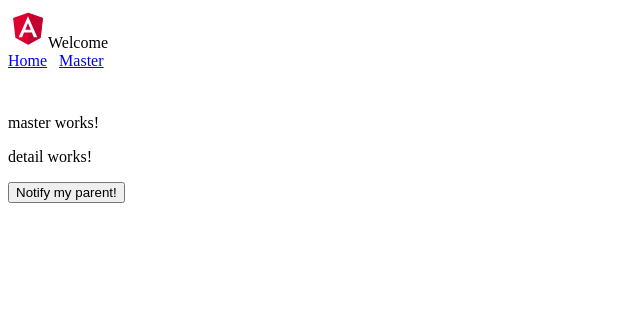
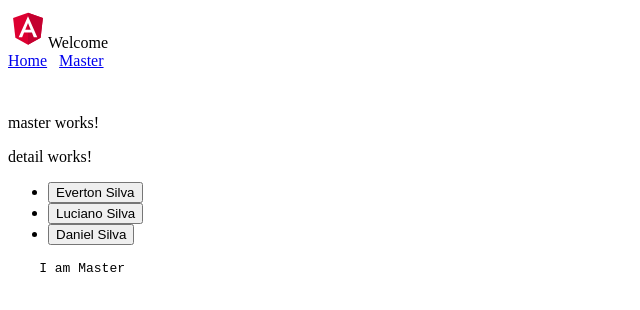
Before and after one commit to notreniev/angular-examples, an Angular app: page /master in a window 1280 px wide. Shown: the top 310 px of the page, without its empty margins (0-640 px from the left). Built offline with nearby package versions, Linux system fonts and the light colour scheme.

Commit message:
refactory of notification order details to master

```diff
--- a/src/app/components/detail/detail.component.html
+++ b/src/app/components/detail/detail.component.html
@@ -1,3 +1,7 @@
 <p>detail works!</p>
 
-<button (click)="sendNotification()">Notify my parent!</button>
+<ul>
+    <li *ngFor="let f of familia">
+        <button (click)="sendNotification(f)">{{f.nome}} {{f.sobreNome}}</button>
+    </li>
+</ul>
--- a/src/app/components/detail/detail.component.ts
+++ b/src/app/components/detail/detail.component.ts
@@ -9,18 +9,36 @@ export class DetailComponent implements OnInit {
 
   @Input() recebeFamilia;
   @Output() respostaFamilia = new EventEmitter();
+  familia: any[];
   whoAmI = 'I am Detail';
+  show: boolean = false;
 
   @Output() notifyParent: EventEmitter<any> = new EventEmitter();
 
-  sendNotification() {
-    this.notifyParent.emit('Some value to send to the parent');
+
+  constructor() {
+    this.familia = [
+      {
+        nome: 'Everton',
+        sobreNome: 'Silva'
+      },
+      {
+        nome: 'Luciano',
+        sobreNome: 'Silva'
+      },
+      {
+        nome: 'Daniel',
+        sobreNome: 'Silva'
+      }
+    ];
   }
 
-  constructor() { }
+  sendNotification(f) {
+    this.notifyParent.emit(`Pai, te mandei um clique!! ${f.nome} ${f.sobreNome}`);
+  }
 
   ngOnInit(): void {
-    console.log('Who am I? ', this.whoAmI, 'recebi família ');
+    console.log('Who am I? ', this.whoAmI, 'recebi filhos ');
   }
 
 }
--- a/src/app/components/master/master.component.html
+++ b/src/app/components/master/master.component.html
@@ -1,9 +1,6 @@
 <p>master works!</p>
-
 <app-detail (notifyParent)="getNotification($event)"></app-detail>
 
-<ul *ngIf="show">
-    <li *ngFor="let f of familia">
-        {{f.nome}} {{f.sobreNome}}
-    </li>
-</ul>
+<pre>
+    {{whoAmI}}
+</pre>
--- a/src/app/components/master/master.component.ts
+++ b/src/app/components/master/master.component.ts
@@ -7,29 +7,10 @@ import { Component, OnInit } from '@angular/core';
 })
 export class MasterComponent implements OnInit {
 
-  familia: any[];
   whoAmI = 'I am Master';
   show: boolean = false;
 
   constructor() {
-    this.familia = [
-      {
-        nome: 'Everton',
-        sobreNome: 'Canez'
-      },
-      {
-        nome: 'Luciano',
-        sobreNome: 'Canez'
-      },
-      {
-        nome: 'Daniel',
-        sobreNome: 'Canez!'
-      }
-    ];
-  }
-
-  receiverFeedback(respostaFilho) {
-    console.log('Foi emitido o evento e chegou no pai >>>> ', respostaFilho);
   }
 
   ngOnInit(): void { }
@@ -37,8 +18,8 @@ export class MasterComponent implements OnInit {
   getNotification(evt) {
     // Do something with the notification (evt) sent by the child!
     this.show = true;
-    console.log('filho notificou o pai: ', evt);
-    console.log('Who am I? ', this.whoAmI, 'família no master: ', this.familia);
+    console.info('recebi o filho: ', evt);
+    this.whoAmI = evt;
   }
 
 }
```
